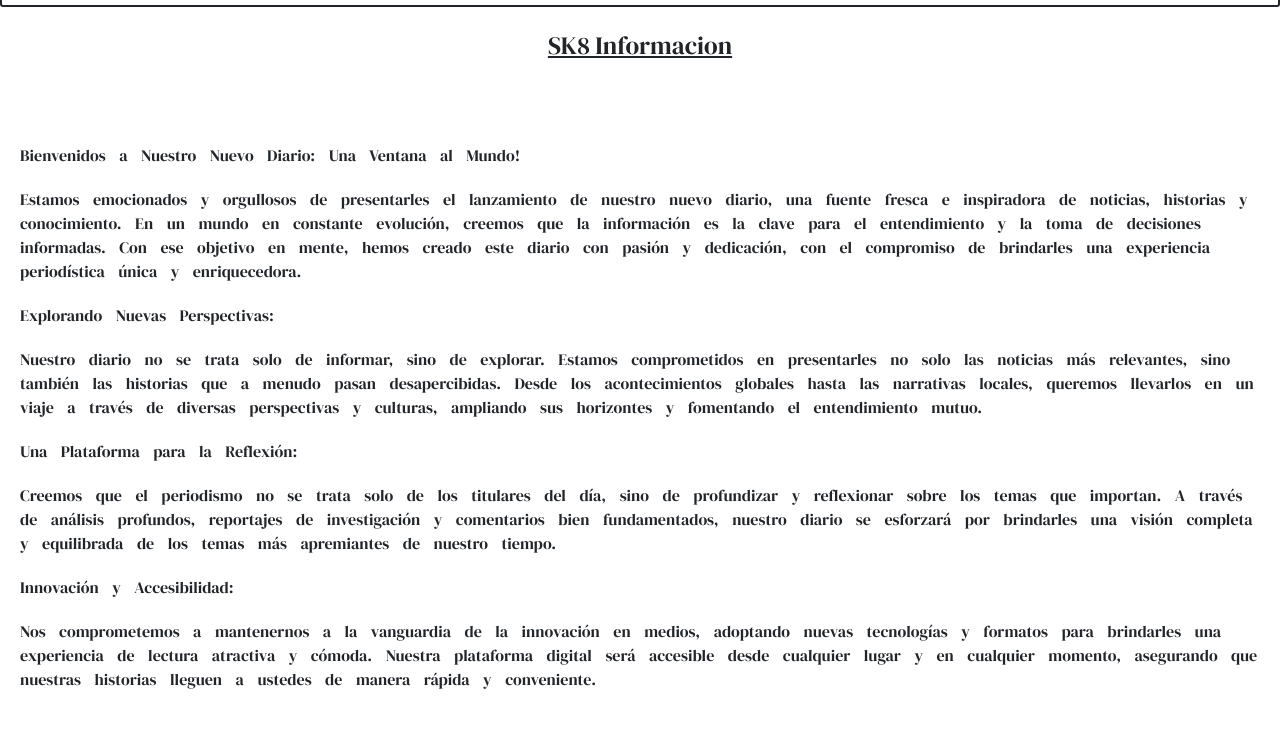
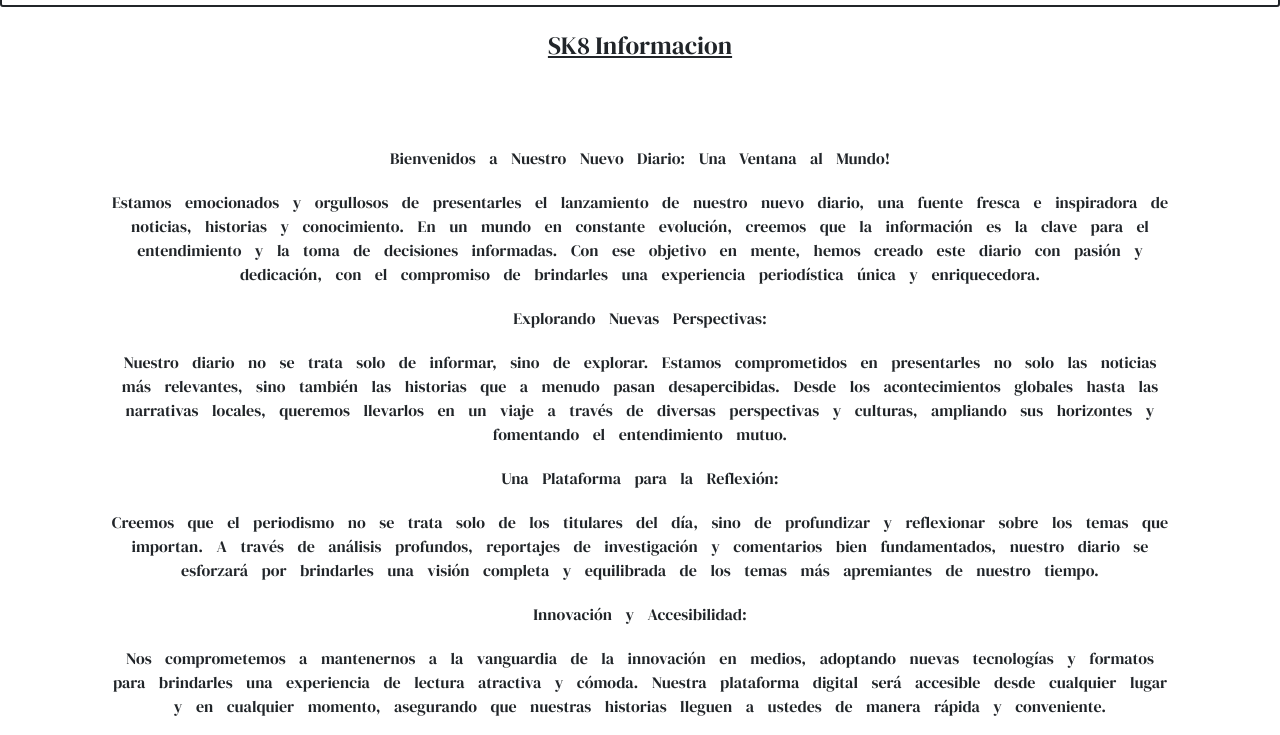
Before and after one commit to Gero0202/PreEntrega2-Tortosa, a plain HTML site: page index.html in a window 1280 px wide. Shown: the part 93-828 px from the top of the page. Drawn offline with nearby package versions, Linux system fonts and the light colour scheme; grey boxes are pictures that could not be loaded.

Commit message:
Modifique el texto

```diff
--- a/css/style.css
+++ b/css/style.css
@@ -97,13 +97,15 @@ nav a {
 .parrafoskate {
 
     font-family: "Titulo";
-    padding: 10px;
+    padding: 10px 100px;
     position: relative;
     left: 0px;
-
+    display: flex;
+    flex-direction: column;
     top: 40px;
     word-spacing: 10px;
     margin: 10px;
+    text-align: center;
 }
 
 
@@ -168,6 +170,7 @@ nav a {
 
 }
 
+
 @media (max-width: 786px){
     header{
         display: flex;
```
